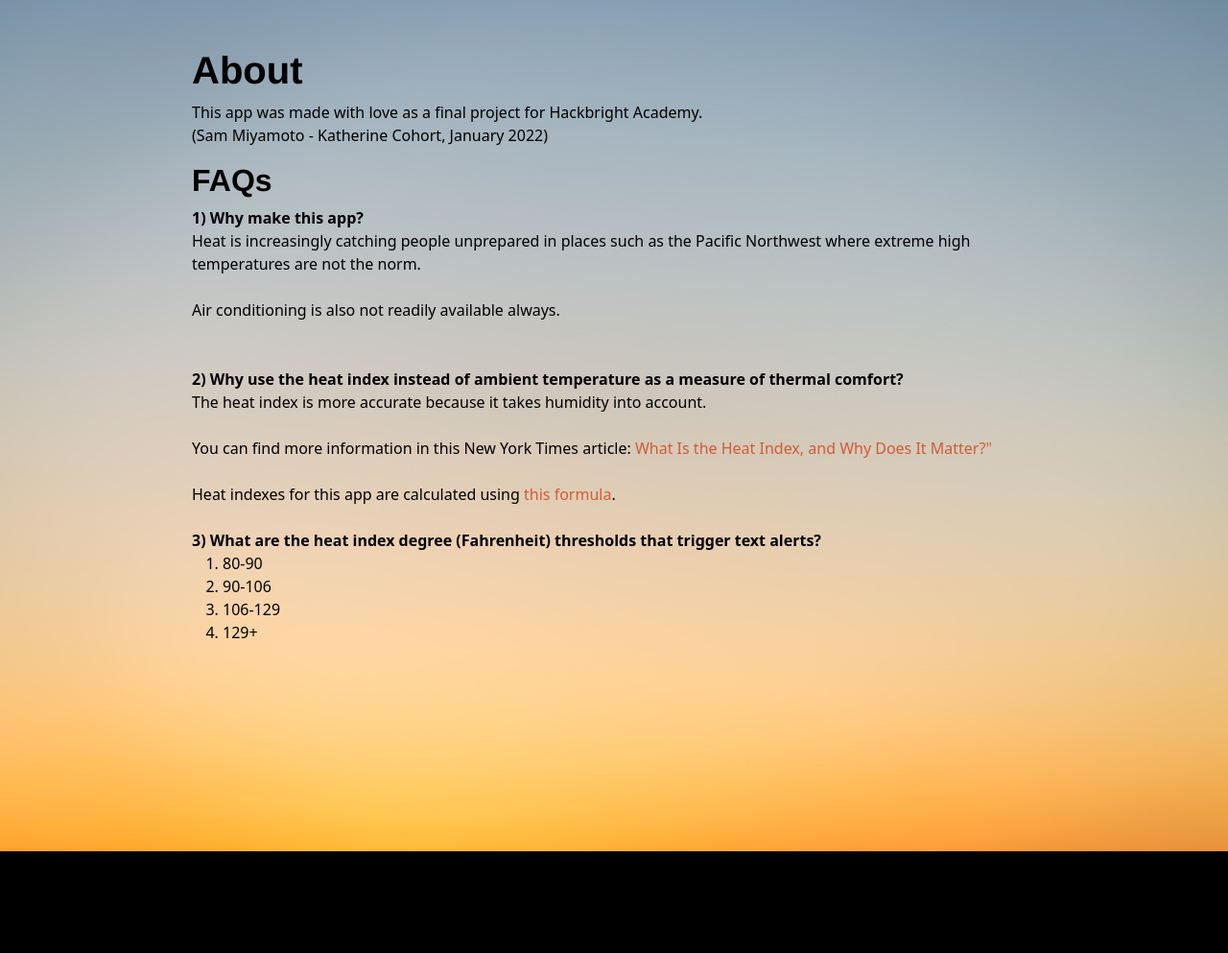
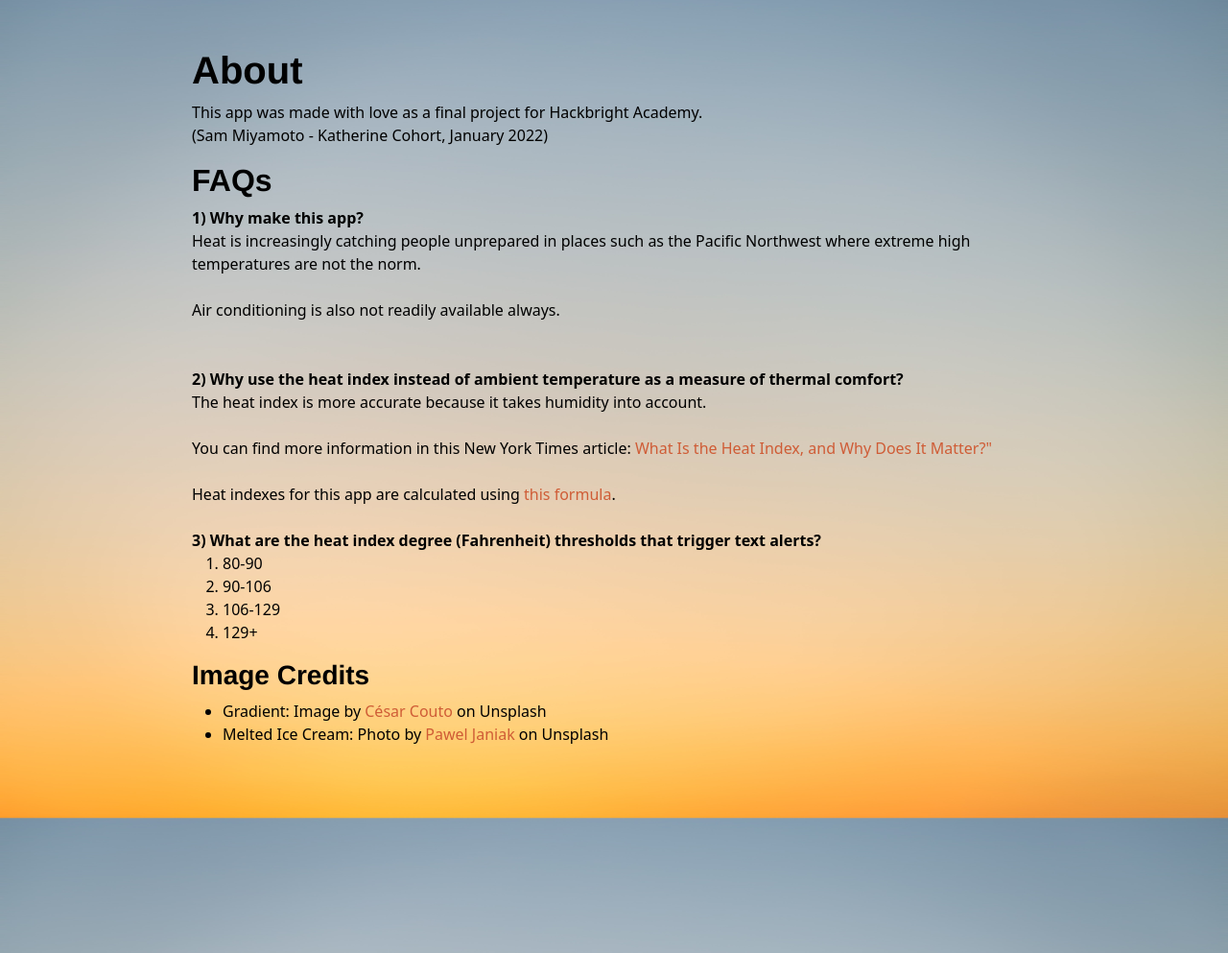
Before and after one commit to greenhacks/heat-resilience-app, a Flask app: page /about in a window 1280 px wide. Shown: the part 57-1050 px from the top of the page at 96% size. Before the commit the page ends 944 px from the top, so only its background shows below. Run offline with Flask 2, Linux system fonts and the light colour scheme.

Commit message:
Added photo credits (Unsplash)

```diff
--- a/templates/about.html
+++ b/templates/about.html
@@ -47,6 +47,7 @@
         rel="noopener noreferrer" id="resourcelinks">this formula</a>.
     </div>
     <br>
+
     <div>
     <b>3) What are the heat index degree (Fahrenheit) thresholds that trigger text alerts?</b>
     <ol>
@@ -56,8 +57,21 @@
         <li>129+</li>
       </ol>
     </div>
+    </p>
 
-    </p>
+    <div>
+        <h3>Image Credits</h3>
+        <ul>
+            <li>Gradient: Image by <a href="https://unsplash.com/@xcrap?utm_source=unsplash&utm_medium=referral&utm_content=creditCopyText"
+                target="_blank"
+        rel="noopener noreferrer" id="resourcelinks" >César Couto</a> on <a href="https://unsplash.com/s/photos/gradient?utm_source=unsplash&utm_medium=referral&utm_content=creditCopyText">Unsplash</a>
+            </li>
+            <li>Melted Ice Cream: Photo by <a href="https://unsplash.com/@pawelj?utm_source=unsplash&utm_medium=referral&utm_content=creditCopyText"
+                target="_blank"
+        rel="noopener noreferrer" id="resourcelinks" >Pawel Janiak</a> on <a href="https://unsplash.com/s/photos/heat?utm_source=unsplash&utm_medium=referral&utm_content=creditCopyText">Unsplash</a>
+            </li>
+        </ul>
+    <div>
 
     </div>
 
```
